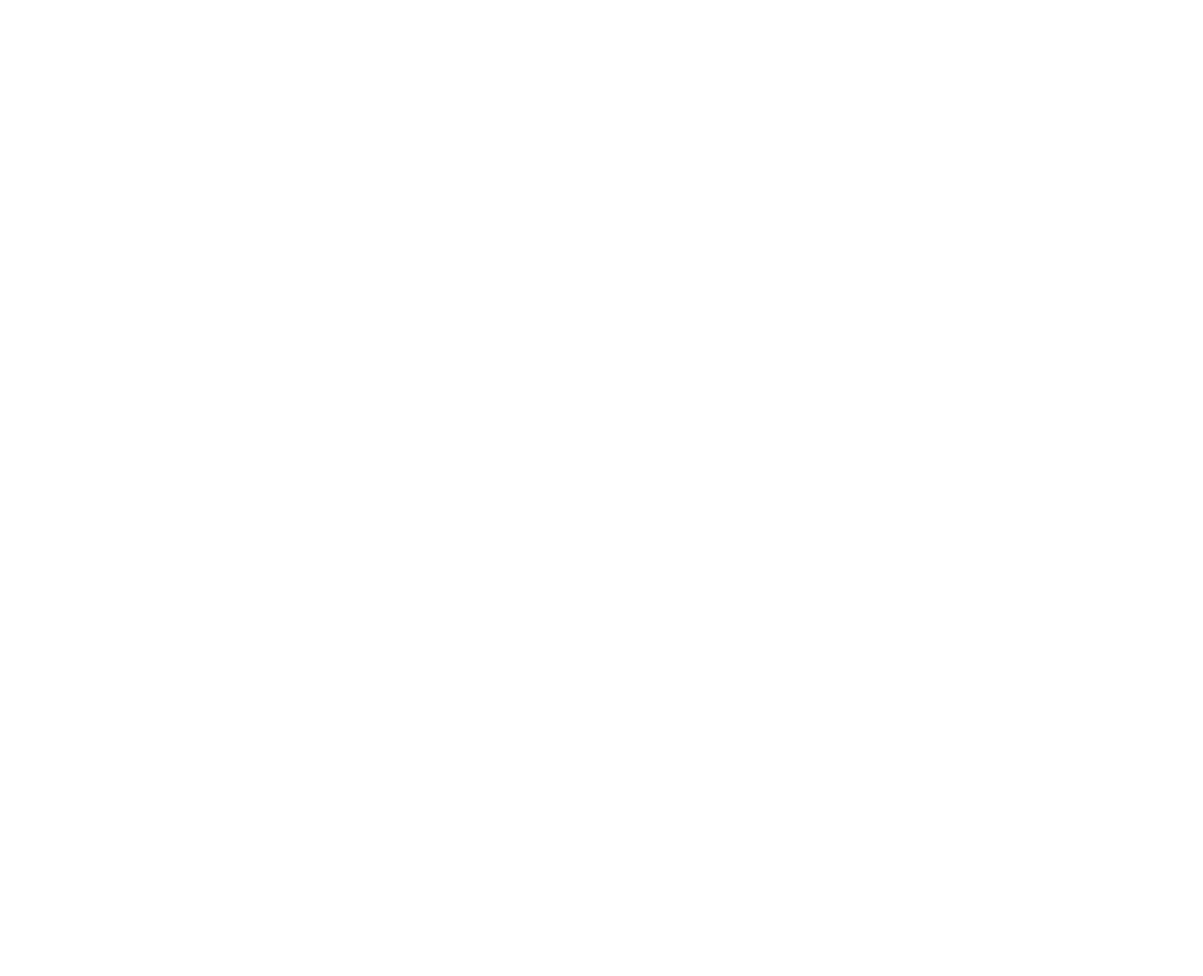
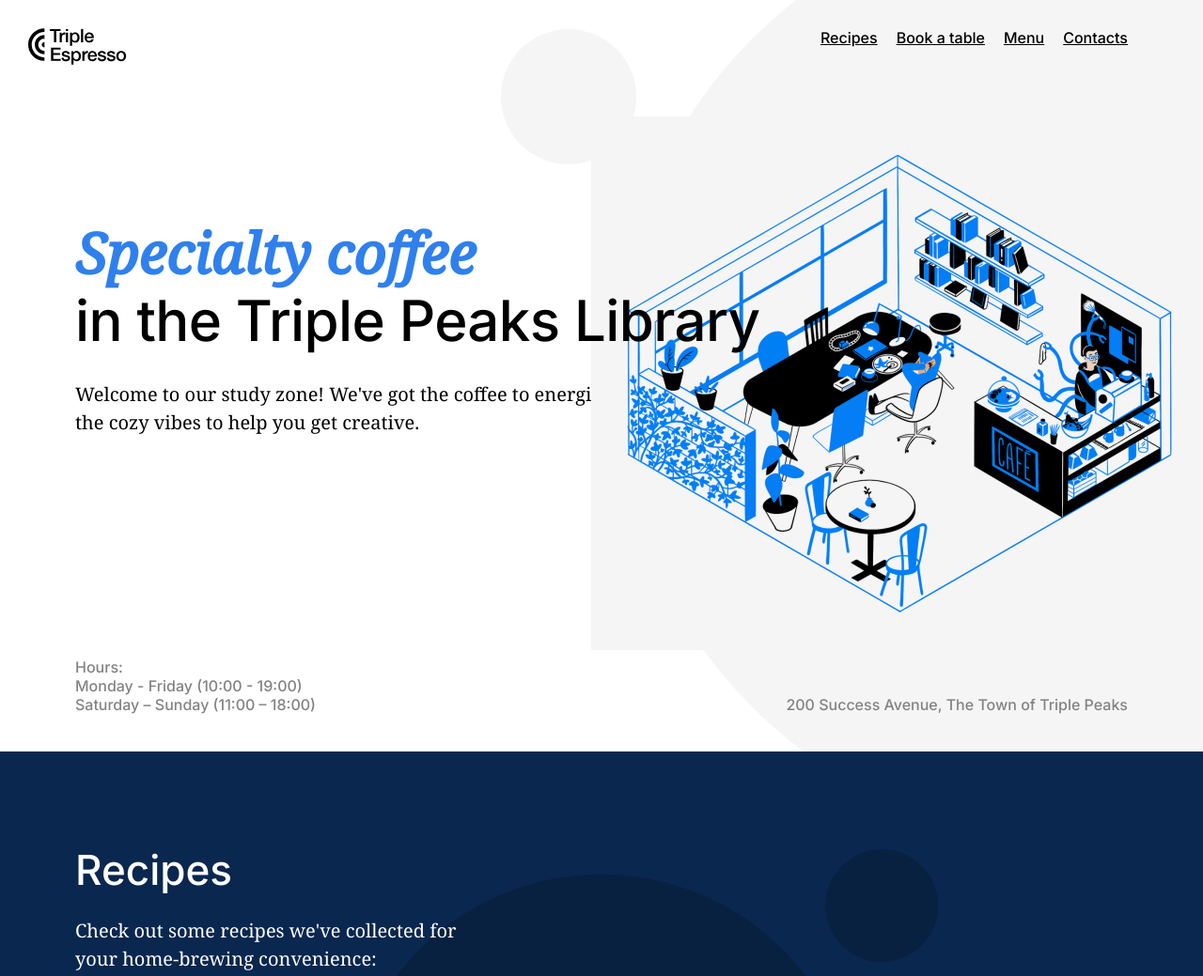
Before and after one commit to TJ-Singh-Portfolio/se_project_coffeeshop, a plain HTML site: page index.html in a window 1280 px wide. Shown: the top 1039 px of the page at 94% size. Before the commit the page ends 800 px from the top, so only its background shows below. Drawn offline with Linux system fonts and the light colour scheme.

Commit message:
New update for my project

```diff
--- a/index.html
+++ b/index.html
@@ -22,12 +22,88 @@
   </head>
   <body>
     <div class="page">
-      <header class="header"></header>
+      <header class="header">
+        <nav class="nav">
+          <img
+            src="./images/logo_coffeeshop_dark.svg"
+            alt="Triple Espresso Logo"
+            class="nav__logo"
+          />
+          <ul class="nav__links">
+            <li><a href="#recipes-section" class="nav__link">Recipes</a></li>
+            <li><a href="#" class="nav__link">Book a table</a></li>
+            <li><a href="#" class="nav__link">Menu</a></li>
+            <li><a href="#" class="nav__link">Contacts</a></li>
+          </ul>
+        </nav>
+        <h1 class="header__title">
+          <span class="header__span-accent">Specialty coffee</span>
+          <span class="header__span-normal">in the Triple Peaks Library</span>
+        </h1>
+        <p class="header__description">
+          Welcome to our study zone! We've got the coffee to energize you and
+          the cozy vibes to help you get creative.
+        </p>
+        <img
+          src="./images/inside_coffee_shop.png"
+          alt="Triple Peaks Coffee Shop"
+          class="header__image"
+        />
+        <div class="header__footer">
+          <div class="header__hours">
+            <p class="header__paragraph">Hours:</p>
+            <p class="header__paragraph">Monday - Friday (10:00 - 19:00)</p>
+            <p class="header__paragraph">Saturday – Sunday (11:00 – 18:00)</p>
+          </div>
+          <p class="header__address">
+            200 Success Avenue, The Town of Triple Peaks
+          </p>
+        </div>
+      </header>
+
       <main class="content">
-        <section class="recipes"></section>
-        <section class="reservation"></section>
-        <section class="menu"></section>
-        <section class="about"></section>
+        <section id="recipes-section" class="recipes">
+          <div class="recipes__content">
+            <h2 class="recipes__title">Recipes</h2>
+            <p class="recipes__subtitle">
+              Check out some recipes we've collected for your home-brewing
+              convenience:
+            </p>
+            <div class="recipes__videos">
+              <div class="recipes__video">
+                <iframe
+                  id="ytplayer1"
+                  type="text/html"
+                  width="480"
+                  height="273"
+                  src="https://www.youtube.com/embed/j6VlT_jUVPc"
+                  allowfullscreen
+                ></iframe>
+                <div class="recipes__video-captions">
+                  <p class="recipes__video-caption">Aeropress recipe</p>
+                  <p class="recipes__video-caption">~5 min</p>
+                </div>
+              </div>
+              <div class="recipes__video">
+                <iframe
+                  id="ytplayer2"
+                  type="text/html"
+                  width="480"
+                  height="273"
+                  src="https://www.youtube.com/embed/st571DYYTR8"
+                  allowfullscreen
+                ></iframe>
+                <div class="recipes__video-captions">
+                  <p class="recipes__video-caption">French press recipe</p>
+                  <p class="recipes__video-caption">~15 min</p>
+                </div>
+              </div>
+            </div>
+          </div>
+        </section>
+        <section id="reservation-section" class="reservation"></section>
+        <section id="menu-section" class="menu"></section>
+        <section id="about-section" class="about"></section>
       </main>
       <footer class="footer"></footer>
     </div>
--- a/pages/index.css
+++ b/pages/index.css
@@ -3,7 +3,158 @@
   max-width: 1600px;
   margin: 0 auto;
   font-family: "Inter", Arial, sans-serif;
-  /*font-family: "Noto Serif", "Times New Roman", serif; */
+  font-family: "Noto Serif", "Times New Roman", serif;
   font-size: 16px;
   line-height: 20px;
 }
+
+.header {
+  display: flex;
+  flex-direction: column;
+  background-color: #ffffff;
+  background-image: url("../images/background_header.svg");
+  background-size: cover;
+  min-height: 720px;
+  max-height: 800px;
+  height: 100vh;
+  box-sizing: border-box;
+}
+
+.nav {
+  display: flex;
+  justify-content: space-between;
+}
+
+.nav__logo {
+  position: relative;
+  top: 30px;
+  left: 30px;
+  height: 39px;
+  width: 105px;
+}
+
+.nav__links {
+  display: flex;
+  gap: 20px;
+  list-style-type: none;
+  margin: 30px 80px 0 0;
+  font-family: "Inter";
+  font-weight: 500;
+}
+
+.nav__link {
+  color: #000000;
+}
+
+.header__title {
+  max-width: 729px;
+  margin: 183px 0 28px 80px;
+}
+
+.header__span-accent {
+  display: block;
+  font-family: "Noto Serif";
+  font-style: italic;
+  font-size: 60px;
+  line-height: 72px;
+  color: #2f80ed;
+}
+
+.header__span-normal {
+  display: block;
+  font-family: "Inter";
+  font-weight: 500;
+  font-size: 60px;
+  line-height: 72px;
+  letter-spacing: -0.6px;
+  /* These last two are here because this element was getting coverd by the image.*/
+  position: relative;
+  z-index: 1;
+}
+
+.header__description {
+  max-width: 683px;
+  margin: 0 0 0 80px;
+  font-family: "Noto Serif";
+  font-size: 20px;
+  line-height: 30px;
+}
+
+.header__image {
+  width: 646px;
+  height: 568px;
+  position: absolute;
+  top: 124px;
+  right: 5px;
+}
+
+.header__footer {
+  display: flex;
+  margin-top: auto;
+  margin-bottom: 40px;
+  margin-left: 80px;
+  margin-right: 80px;
+  justify-content: space-between;
+}
+
+.header__paragraph {
+  margin: 0;
+  font-family: "Inter";
+  font-weight: 500;
+  color: #838383;
+}
+
+.header__address {
+  margin: auto 0 0 0;
+  font-family: "Inter";
+  font-weight: 500;
+  color: #838383;
+}
+
+.recipes {
+  background-color: #0a2750;
+  background-image: url(../images/background_recipes.svg);
+  background-position: center;
+  background-size: cover;
+}
+
+.recipes__title {
+  max-width: 580px;
+  padding-top: 100px;
+  margin: 0 0 24px 80px;
+  font-family: "Inter";
+  font-weight: 500;
+  font-size: 44px;
+  line-height: 52px;
+  color: #ffffff;
+}
+
+.recipes__subtitle {
+  max-width: 438px;
+  margin: 0 0 80px 80px;
+  font-family: "Noto Serif";
+  font-size: 20px;
+  line-height: 30px;
+  color: #ffffff;
+}
+
+.recipes__videos {
+  display: flex;
+  gap: 40px;
+  justify-content: center;
+  padding-bottom: 215px;
+}
+
+.recipes__video-captions {
+  display: flex;
+  justify-content: space-between;
+}
+
+.recipes__video-caption {
+  margin: 24px 0 0 0;
+  font-family: "Inter";
+  font-weight: 500;
+  font-size: 20px;
+  line-height: 30px;
+  color: #ffffff;
+}
```
Also changed, not shown: 1 other file.
